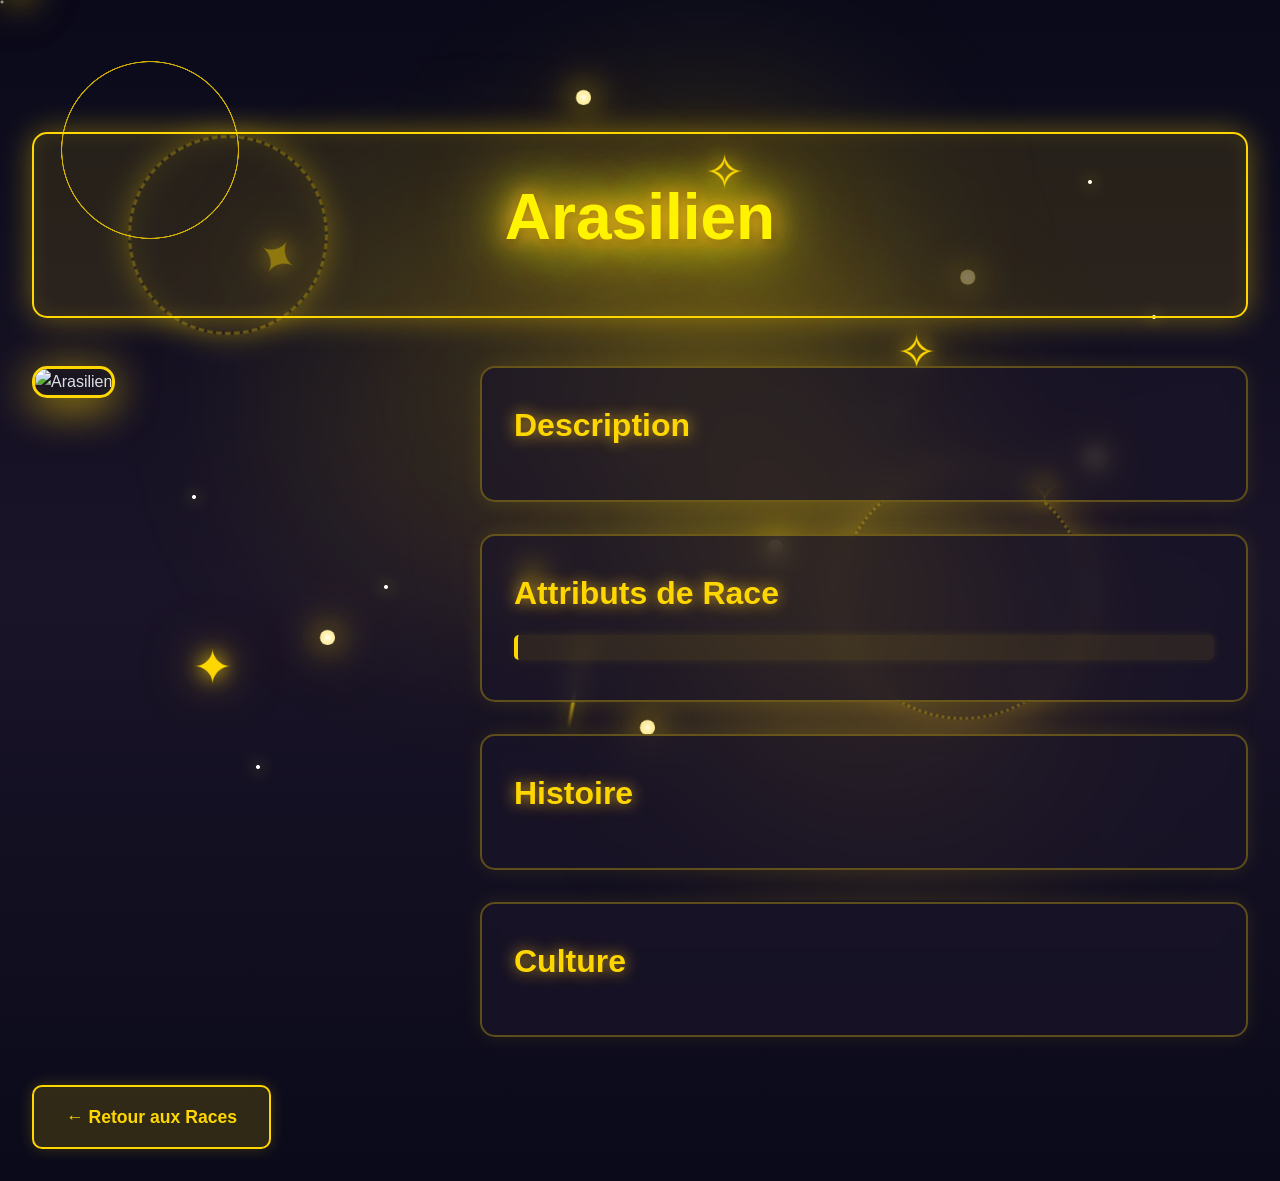
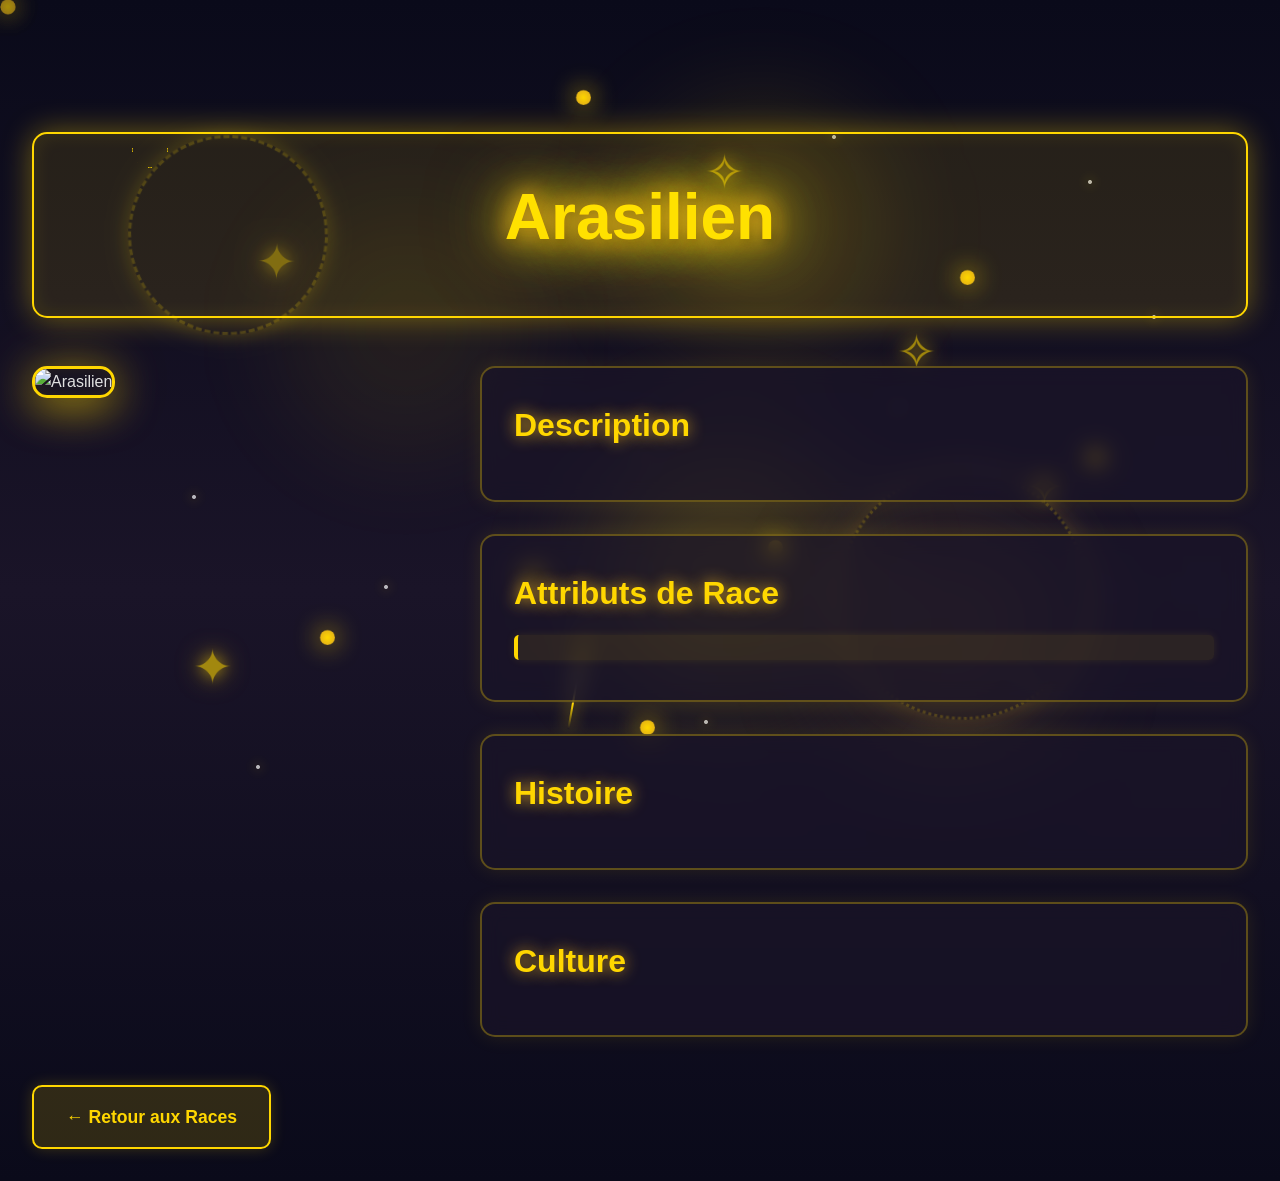

perf: optimiser les animations arasilien pour meilleure performance

--- a/races/arasilien/arasilien.css
+++ b/races/arasilien/arasilien.css
@@ -28,8 +28,9 @@ body {
     position: absolute;
     border: 3px solid #ffd700;
     border-radius: 50%;
-    opacity: 0.3;
-    animation: rotateCircle 20s infinite linear;
+    opacity: 0.2;
+    animation: rotateCircle 30s infinite linear;
+    will-change: transform;
 }
 
 .circle1 {
@@ -38,10 +39,8 @@ body {
     width: 200px;
     height: 200px;
     border-style: dashed;
-    box-shadow: 
-        0 0 30px #ffd700,
-        inset 0 0 30px rgba(255, 215, 0, 0.3);
-    animation-duration: 25s;
+    box-shadow: 0 0 20px #ffd700;
+    animation-duration: 40s;
 }
 
 .circle2 {
@@ -50,10 +49,8 @@ body {
     width: 250px;
     height: 250px;
     border-style: dotted;
-    box-shadow: 
-        0 0 40px #daa520,
-        inset 0 0 40px rgba(218, 165, 32, 0.3);
-    animation-duration: 30s;
+    box-shadow: 0 0 25px #daa520;
+    animation-duration: 50s;
     animation-direction: reverse;
 }
 
@@ -70,11 +67,10 @@ body {
     position: absolute;
     font-size: 3rem;
     color: #ffd700;
-    animation: runeFloat 8s infinite ease-in-out;
-    text-shadow: 
-        0 0 20px #ffd700,
-        0 0 40px #daa520,
-        0 0 60px rgba(255, 215, 0, 0.5);
+    animation: runeFloat 10s infinite ease-in-out;
+    text-shadow: 0 0 15px #ffd700, 0 0 30px #daa520;
+    will-change: transform;
+    opacity: 0.6;
 }
 
 .rune1 {
@@ -128,14 +124,11 @@ body {
     position: absolute;
     width: 15px;
     height: 15px;
-    background: radial-gradient(circle, #fff, #ffd700, #daa520);
+    background: radial-gradient(circle, #ffd700, #daa520);
     border-radius: 50%;
-    animation: magicFloat 12s infinite ease-in-out;
-    box-shadow: 
-        0 0 30px #ffd700,
-        0 0 50px #daa520,
-        0 0 70px rgba(255, 215, 0, 0.7),
-        inset 0 0 15px #fff;
+    animation: magicFloat 15s infinite ease-in-out;
+    box-shadow: 0 0 25px #ffd700;
+    will-change: transform;
 }
 
 .magic-orb:nth-child(7) {
@@ -219,10 +212,10 @@ body {
     height: 4px;
     background: #fff;
     border-radius: 50%;
-    animation: sparkle 6s infinite ease-in-out;
-    box-shadow: 
-        0 0 15px #ffd700,
-        0 0 25px #fff;
+    animation: sparkle 8s infinite ease-in-out;
+    box-shadow: 0 0 12px #ffd700;
+    will-change: transform;
+    opacity: 0.7;
 }
 
 .golden-sparkle:nth-child(15) {
@@ -313,9 +306,10 @@ body {
     width: 2px;
     height: 100px;
     background: linear-gradient(180deg, transparent, #ffd700, #fff, #ffd700, transparent);
-    animation: lightning 4s infinite ease-in-out;
-    filter: blur(1px);
-    box-shadow: 0 0 20px #ffd700;
+    animation: lightning 5s infinite ease-in-out;
+    filter: blur(0.5px);
+    box-shadow: 0 0 15px #ffd700;
+    will-change: opacity;
 }
 
 .magic-lightning:nth-child(27) {
@@ -358,27 +352,17 @@ body {
     position: absolute;
     width: 300px;
     height: 300px;
-    border: 2px solid #ffd700;
+    border: 1px solid #ffd700;
     border-radius: 50%;
-    animation: waveExpand 6s infinite ease-out;
-}
-
-.magic-wave:nth-child(30) {
-    top: 40%;
-    left: 20%;
-    animation-delay: 0s;
-}
-
-.magic-wave:nth-child(31) {
-    top: 60%;
-    right: 25%;
-    animation-delay: 3s;
+    animation: waveExpand 8s infinite ease-out;
+    opacity: 0.5;
+    will-change: transform;
 }
 
 @keyframes waveExpand {
     0% {
         transform: scale(0);
-        opacity: 0.8;
+        opacity: 0.6;
     }
     100% {
         transform: scale(2);
@@ -389,43 +373,44 @@ body {
 .mystic-glow {
     position: absolute;
     border-radius: 50%;
-    filter: blur(90px);
-    animation: mysticPulse 14s infinite ease-in-out;
+    filter: blur(50px);
+    animation: mysticPulse 18s infinite ease-in-out;
+    will-change: opacity;
 }
 
 .glow1 {
     top: 20%;
     left: 20%;
-    width: 450px;
-    height: 450px;
-    background: radial-gradient(circle, rgba(255, 215, 0, 0.4), transparent);
+    width: 300px;
+    height: 300px;
+    background: radial-gradient(circle, rgba(255, 215, 0, 0.25), transparent);
     animation-delay: 0s;
 }
 
 .glow2 {
     top: 55%;
     right: 15%;
-    width: 400px;
-    height: 400px;
-    background: radial-gradient(circle, rgba(218, 165, 32, 0.35), transparent);
+    width: 280px;
+    height: 280px;
+    background: radial-gradient(circle, rgba(218, 165, 32, 0.2), transparent);
     animation-delay: 4.5s;
 }
 
 .glow3 {
     bottom: 20%;
     left: 45%;
-    width: 420px;
-    height: 420px;
-    background: radial-gradient(circle, rgba(255, 223, 0, 0.38), transparent);
+    width: 300px;
+    height: 300px;
+    background: radial-gradient(circle, rgba(255, 223, 0, 0.25), transparent);
     animation-delay: 9s;
 }
 
 .glow4 {
     top: 10%;
     right: 30%;
-    width: 380px;
-    height: 380px;
-    background: radial-gradient(circle, rgba(255, 215, 0, 0.3), transparent);
+    width: 270px;
+    height: 270px;
+    background: radial-gradient(circle, rgba(255, 215, 0, 0.2), transparent);
     animation-delay: 2s;
 }
 
